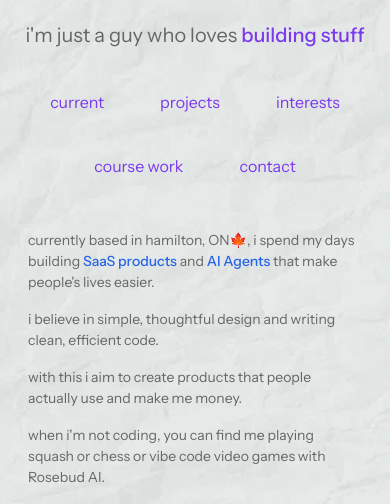
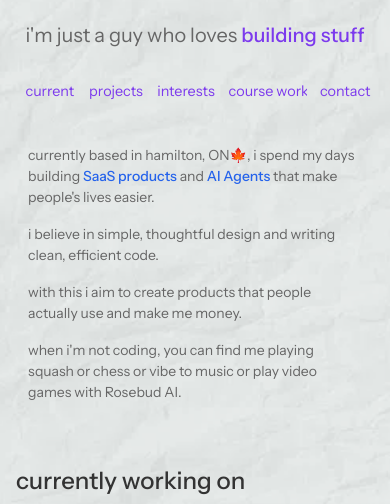
Before and after one commit to meghm1007/megh, a React (Vite) app: page / in a window 390 px wide. Shown: the part 340-844 px from the top of the page. Built offline with nearby package versions, Linux system fonts and the light colour scheme.

Commit message:
mobile view

```diff
--- a/src/components/Profile.jsx
+++ b/src/components/Profile.jsx
@@ -197,7 +197,7 @@ const Profile = () => {
 
           <p className="text-gray-600 mt-3">
             when i'm not coding, you can find me playing squash or chess or vibe
-            code video games with Rosebud AI.
+            to music or play video games with Rosebud AI.
           </p>
         </div>
       </div>
--- a/src/index.css
+++ b/src/index.css
@@ -136,6 +136,32 @@ a:hover {
 
 .nav-links-enhanced a:active {
   transform: translateY(0);
+}
+
+/* Mobile view for nav links - ensure they appear in one line */
+@media (max-width: 768px) {
+  .nav-links-enhanced {
+    display: flex;
+    flex-wrap: nowrap;
+    justify-content: center;
+    overflow-x: auto;
+    padding: 0.5rem 0;
+    gap: 0.1rem;
+    margin: 1rem 0;
+    width: 100%;
+    scrollbar-width: none; /* Firefox */
+  }
+
+  .nav-links-enhanced::-webkit-scrollbar {
+    display: none; /* Chrome, Safari, Edge */
+  }
+
+  .nav-links-enhanced a {
+    padding: 0.4rem 0.5rem;
+    margin: 0 0.1rem;
+    white-space: nowrap;
+    font-size: 0.9rem;
+  }
 }
 
 /* Make age counter smaller */
```
